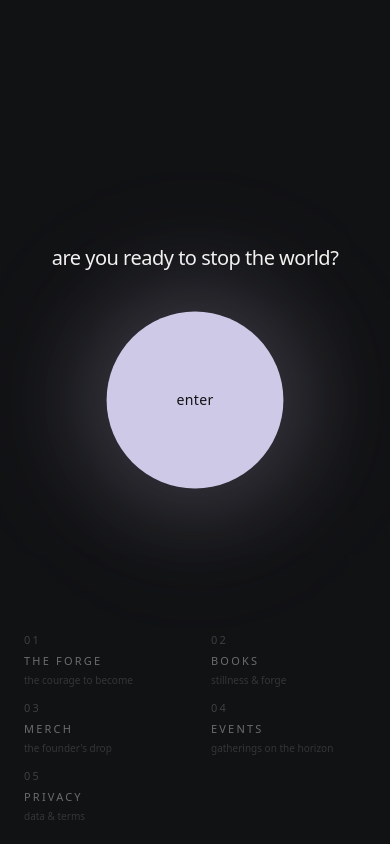
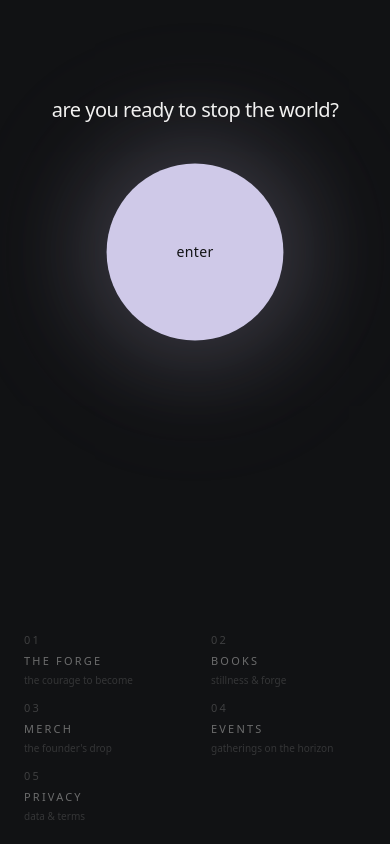
Before and after one commit to uppiliventures/stop-the-world, a Next.js app: page / in a window 390 px wide. Built offline with nearby package versions, Linux system fonts and the light colour scheme; no server answers.

Commit message:
Tune entry screen: orb position, footer timing, mobile spacing

```diff
--- a/components/layout/Gate.tsx
+++ b/components/layout/Gate.tsx
@@ -337,8 +337,8 @@ export default function Gate({ onEnter, onBegin }: { onEnter: () => void; onBegi
 
   return (
     <main
-      className={`relative flex min-h-screen flex-col items-center justify-center gap-10 overflow-hidden px-6 py-16 transition-opacity duration-[2000ms] ease-out sm:gap-12 ${
-        isForm ? "pb-44 sm:pb-16" : ""
+      className={`relative flex min-h-screen flex-col items-center gap-10 overflow-hidden px-6 py-16 transition-opacity duration-[2000ms] ease-out sm:justify-center sm:gap-12 ${
+        isForm ? "justify-start pt-24 pb-44 sm:pt-16 sm:pb-16" : "justify-center"
       }`}
       style={{ opacity: mounted ? 1 : 0 }}
     >
```
